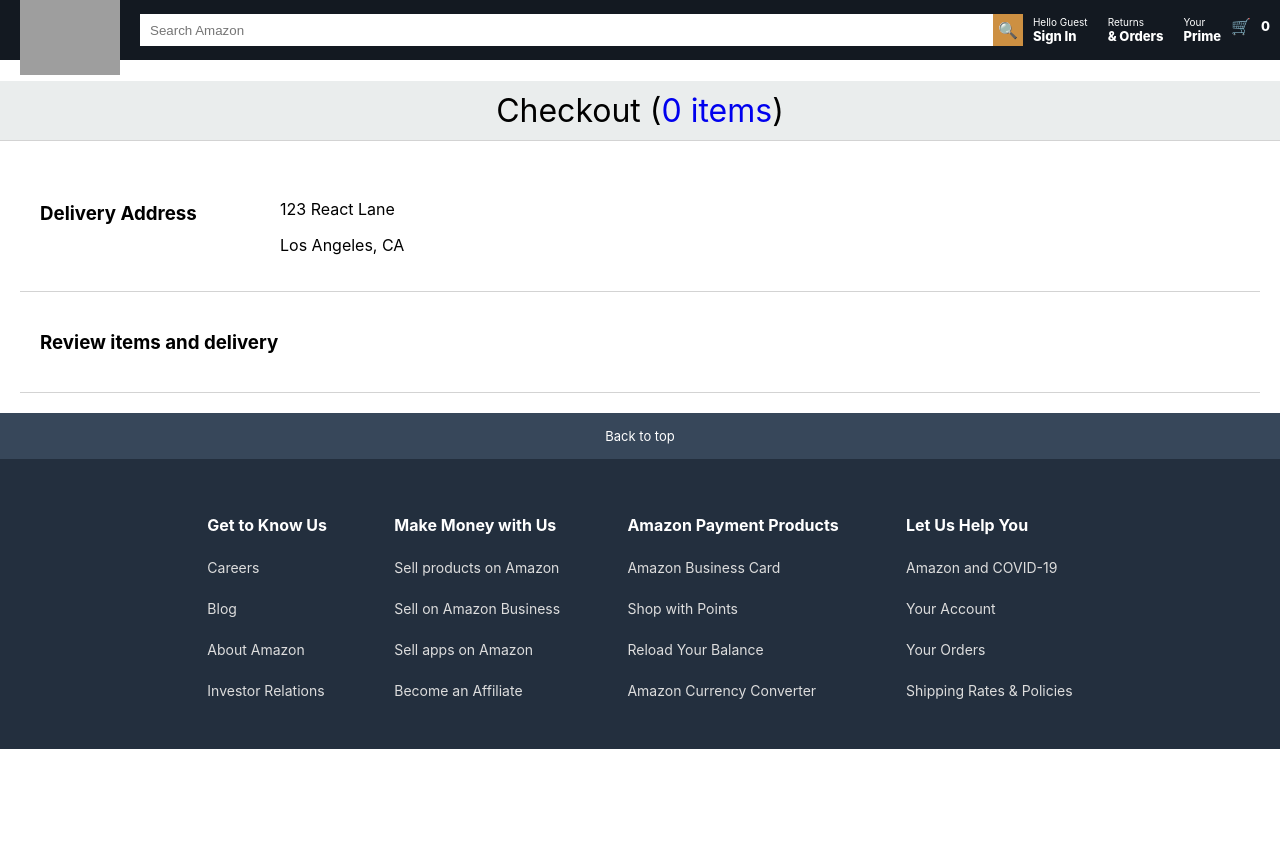
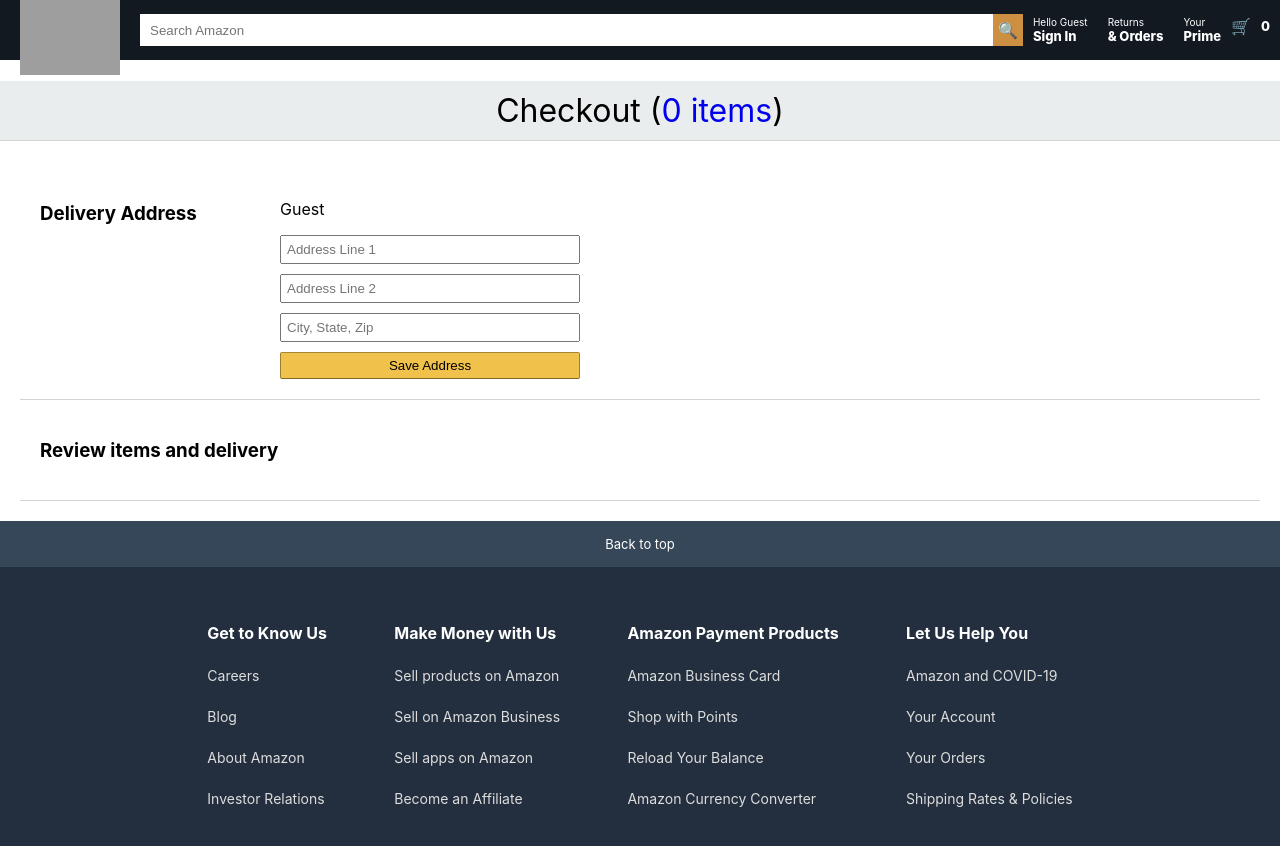
Before and after one commit to KeshavxA/amazon, a React (Create React App) app: page /payment in a window 1280 px wide. Shown: the top 846 px of the page. Before the commit the page ends 800 px from the top, so only its background shows below. Built offline with nearby package versions, Linux system fonts and the light colour scheme; grey boxes are pictures that could not be loaded.

Commit message:
feat: 10. Shipping Address Form

```diff
--- a/src/components/Payment.css
+++ b/src/components/Payment.css
@@ -28,3 +28,24 @@
 .payment__address, .payment__items, .payment__details {
   flex: 0.8;
 }
+
+.payment__addressForm {
+  display: flex;
+  flex-direction: column;
+  max-width: 300px;
+  margin-top: 10px;
+}
+
+.payment__addressForm > input {
+  margin-bottom: 10px;
+  padding: 5px;
+}
+
+.payment__addressForm > button {
+  background: #f0c14b;
+  border-radius: 2px;
+  border: 1px solid;
+  border-color: #a88734 #9c7e31 #846a29;
+  padding: 5px;
+  cursor: pointer;
+}
--- a/src/components/Payment.js
+++ b/src/components/Payment.js
@@ -21,9 +21,13 @@
             <h3>Delivery Address</h3>
           </div>
           <div className='payment__address'>
-            <p>{user?.email}</p>
-            <p>123 React Lane</p>
-            <p>Los Angeles, CA</p>
+            <p>{user?.email || 'Guest'}</p>
+            <form className="payment__addressForm">
+              <input type="text" placeholder="Address Line 1" />
+              <input type="text" placeholder="Address Line 2" />
+              <input type="text" placeholder="City, State, Zip" />
+              <button onClick={e => e.preventDefault()}>Save Address</button>
+            </form>
           </div>
         </div>
 
```
